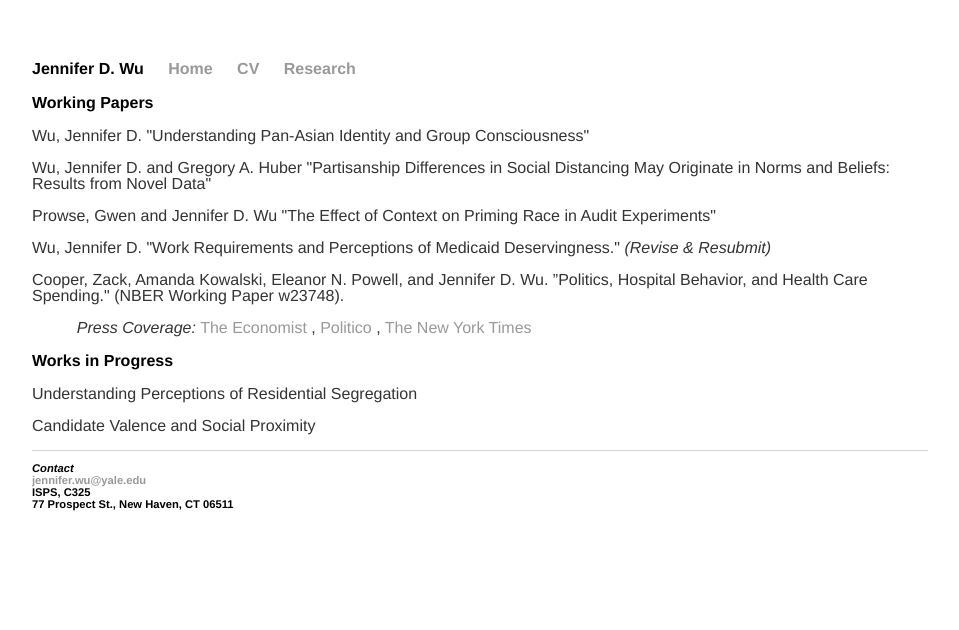
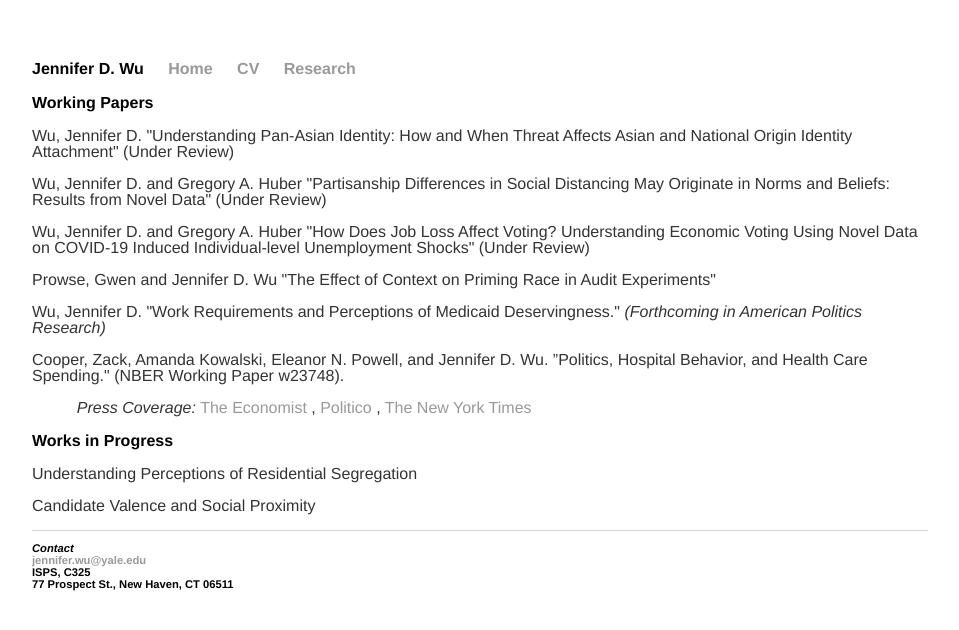
Before and after one commit to wujend/wujend.github.io, a Jekyll site: the page built from research/index.html, in a window 1280 px wide. Shown: the top 630 px of the page, without its empty margins (160-1119 px from the left). Built offline with Jekyll 4.4.1, drawn with Linux system fonts in a browser that asks for light colours.

Commit message:
Update index.html

```diff
--- a/research/index.html
+++ b/research/index.html
@@ -4,11 +4,11 @@ title: Jennifer D. Wu | Research
 ---
 <div class="blurb">
 <h1>Working Papers</h1>
-<p>Wu, Jennifer D. "Understanding Pan-Asian Identity and Group Consciousness" </p>
-<p>Wu, Jennifer D. and Gregory A. Huber "Partisanship Differences in Social Distancing May Originate in Norms and Beliefs: Results from Novel Data" </p>
-<!-- <p>Wu, Jennifer D. and Gregory A. Huber "How Does Job Loss Affect Voting? Understanding Economic Voting Using Novel Data on COVID-19 Induced Individual-level Unemployment Shocks" </p>-->
+<p>Wu, Jennifer D. "Understanding Pan-Asian Identity: How and When Threat Affects Asian and National Origin Identity Attachment" (Under Review)</p>
+<p>Wu, Jennifer D. and Gregory A. Huber "Partisanship Differences in Social Distancing May Originate in Norms and Beliefs: Results from Novel Data" (Under Review)</p>
+<p>Wu, Jennifer D. and Gregory A. Huber "How Does Job Loss Affect Voting? Understanding Economic Voting Using Novel Data on COVID-19 Induced Individual-level Unemployment Shocks" (Under Review) </p>
 <p>Prowse, Gwen and Jennifer D. Wu "The Effect of Context on Priming Race in Audit Experiments"</p>
-<p>Wu, Jennifer D. "Work Requirements and Perceptions of Medicaid Deservingness." <i>(Revise & Resubmit)</i></p>
+<p>Wu, Jennifer D. "Work Requirements and Perceptions of Medicaid Deservingness." <i>(Forthcoming in American Politics Research)</i></p>
 <p>Cooper, Zack, Amanda Kowalski, Eleanor N. Powell, and Jennifer D. Wu. ”Politics, Hospital Behavior, and Health Care Spending."
   (NBER Working Paper w23748).
   <p style="margin-left:5%; margin-right:10%;"><i>Press Coverage:</i> <a href = "https://www.economist.com/united-states/2017/09/02/blame-congress-for-high-health-care-costs">The Economist</a>
```
